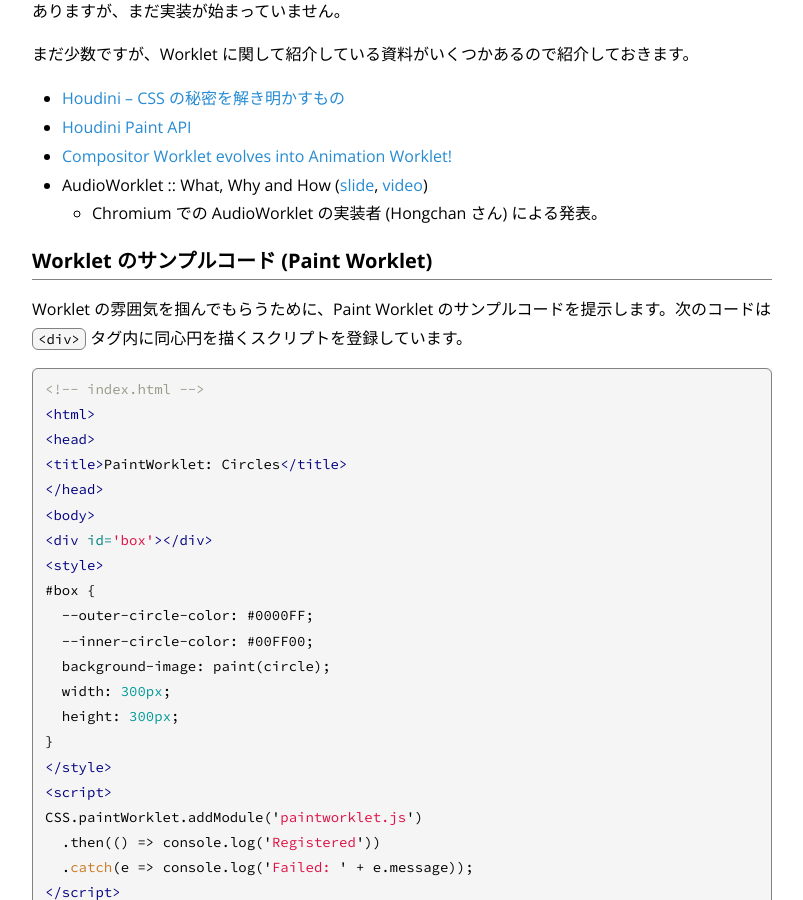
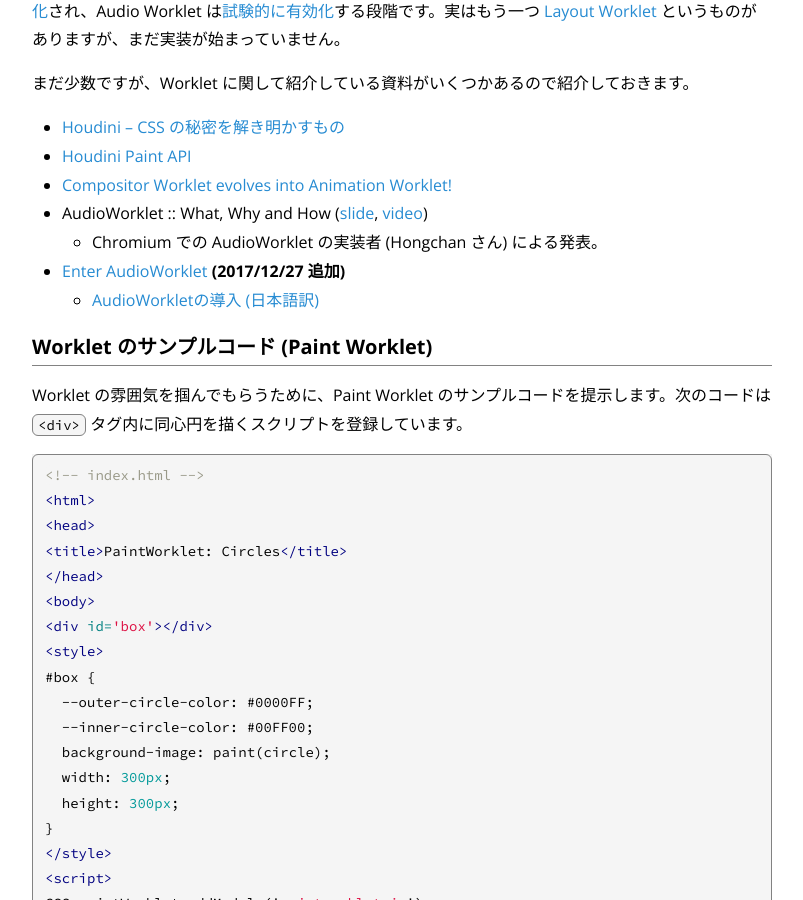
Before and after one commit to nhiroki/nhiroki.github.io, a Jekyll site: the page built from _posts/2017-12-10-javascript-parallel-processing.md, in a window 1280 px wide and 900 px high, scrolled down 18946 px. Shown: the whole window, without its empty margins (238-1041 px from the left). Built offline with Jekyll 4.4.1, drawn with Linux system fonts in a browser that asks for light colours; comment, search, counter and statistics services are not loaded; some of the changed text lies outside the part shown.

Commit message:
Update the published article

```diff
--- a/_posts/2017-12-10-javascript-parallel-processing.md
+++ b/_posts/2017-12-10-javascript-parallel-processing.md
@@ -12,6 +12,7 @@ image: /images/javascript-parallel-processing-opg-image.png
 
 **更新履歴**
 
+- 2017/12/27 Audio Worklet の解説記事へのリンクを追加
 - 2017/12/20 Async DOM 関係の試み (WorkerNode や DOM Worklets) について注釈に追記
 - 2017/12/10 公開
 
@@ -476,6 +477,8 @@ Worklet はあくまでもベースとなる実行環境であり、それ単体
 - [Compositor Worklet evolves into Animation Worklet!](https://dassur.ma/things/animworklet/)
 - AudioWorklet :: What, Why and How ([slide](https://docs.google.com/presentation/d/11OZyHyWRTWOCETW4x7m5gCPNSdSl9HevCQ1aiR_0xFE/edit?usp=sharing), [video](https://www.youtube.com/watch?v=g1L4O1smMC0))
   - Chromium での AudioWorklet の実装者 (Hongchan さん) による発表。
+- [Enter AudioWorklet](https://developers.google.com/web/updates/2017/12/audio-worklet) **(2017/12/27 追加)**
+  - [AudioWorkletの導入 (日本語訳)](https://qiita.com/ryoyakawai/items/1160586653330ccbf4a4)
 
 ## Worklet のサンプルコード (Paint Worklet)
 
```
